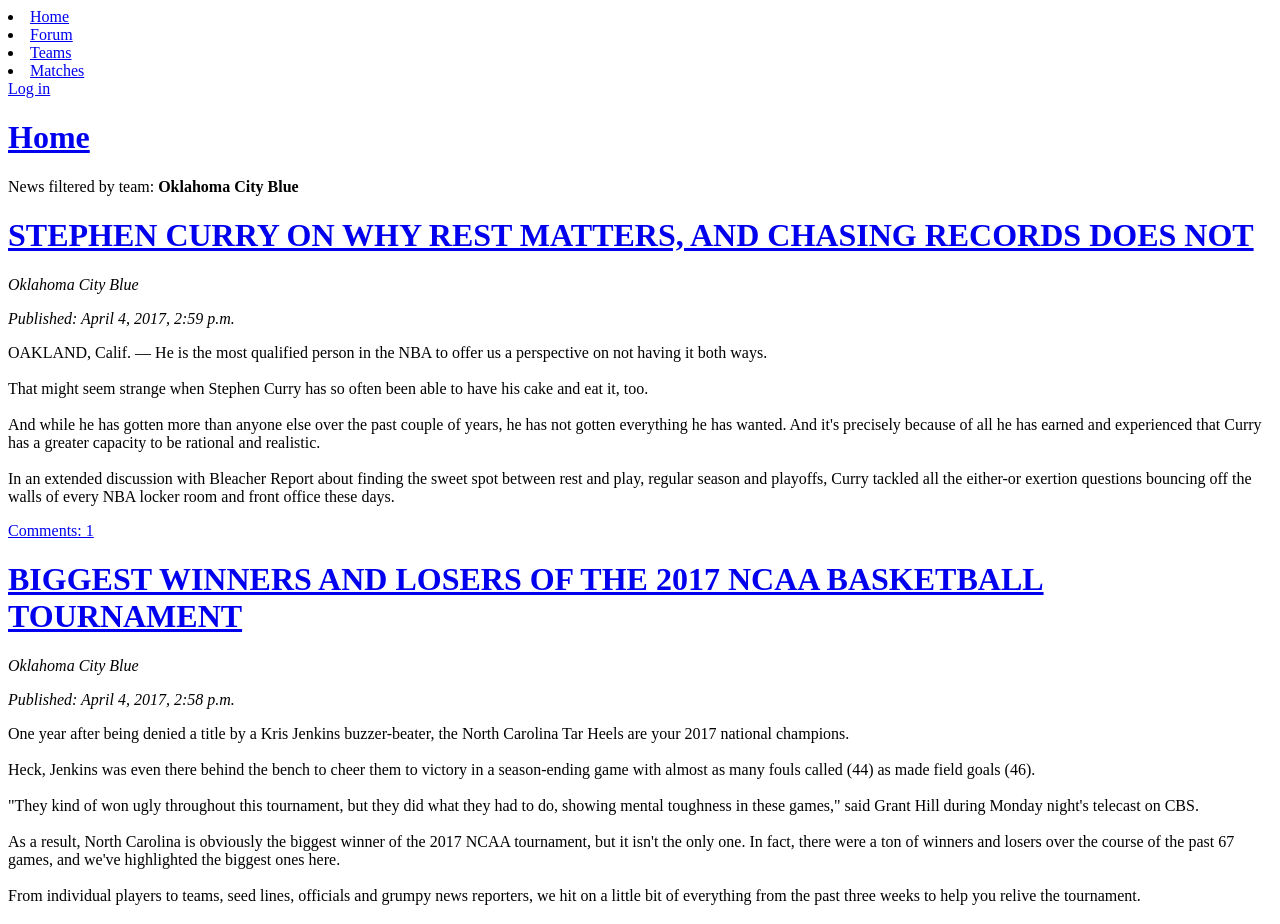
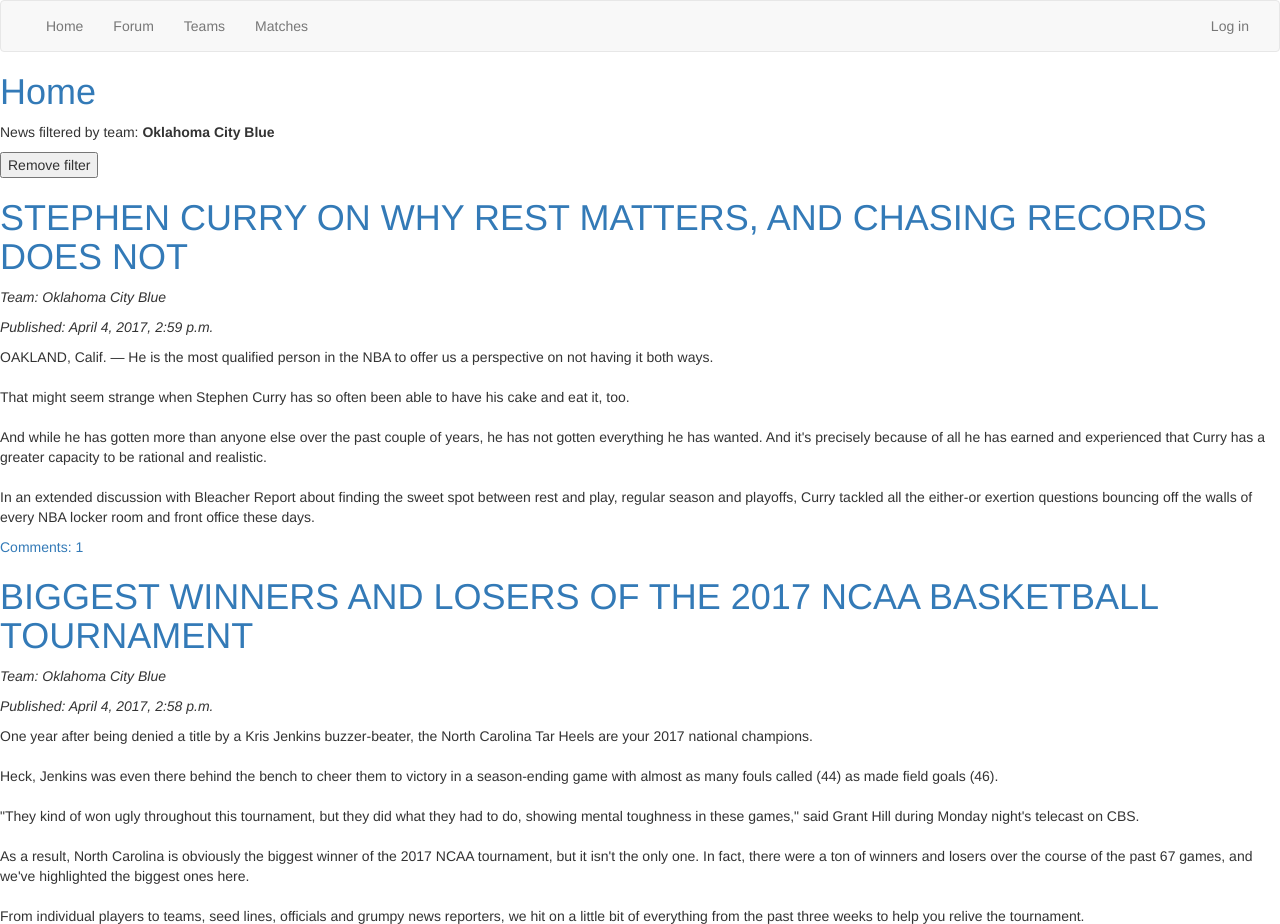
Before and after one commit to malukasrokas/sports-site, a Django app: page /post_list_filtered/1/ in a window 1280 px wide. Shown: the top 924 px of the page. Run offline with Django 3.2, Linux system fonts and the light colour scheme; data comes from the database, SQL or seed files in the repository; both versions use the stored data as it was after the commit; some libraries are stand-ins or nearby versions.

Commit message:
Added header

```diff
--- a/newsfeed/templates/header.html
+++ b/newsfeed/templates/header.html
@@ -1,17 +1,39 @@
 <!DOCTYPE html>
 <head>
   <title>News feed</title>
+  <link rel="stylesheet" href="https://maxcdn.bootstrapcdn.com/bootstrap/3.3.7/css/bootstrap.min.css"
+  integrity="sha384-BVYiiSIFeK1dGmJRAkycuHAHRg32OmUcww7on3RYdg4Va+PmSTsz/K68vbdEjh4u"
+  crossorigin="anonymous">
 </head>
-<navigation>
-  <div>
-    <li><a href="{% url 'post_list' %}">Home</a></li>
+
+<nav class="navbar navbar-default">
+    <div class="container-fluid">
+    <!-- Brand and toggle get grouped for better mobile display -->
+        <div class="navbar-header">
+            <button type="button" class="navbar-toggle collapsed" data-toggle="collapse" data-target="#bs-example-navbar-collapse-1" aria-expanded="false">
+            <span class="sr-only">Toggle navigation</span>
+            <span class="icon-bar"></span>
+            <span class="icon-bar"></span>
+            <span class="icon-bar"></span>
+            </button>
+        </div>
+
+        <!-- Collect the nav links, forms, and other content for toggling -->
+        <div class="collapse navbar-collapse" id="bs-example-navbar-collapse-1">
+        <ul class="nav navbar-nav">
+            <li><a href="{% url 'forum_list' %}">Home</a></li>
             <li><a href="{% url 'forum_list' %}">Forum</a></li>
             <li><a href="{% url 'teams' %}">Teams</a></li>
             <li><a href="{% url 'matches' %}">Matches</a></li>
+        </ul>
+
+        <ul class="nav navbar-nav navbar-right">
         {% if user.is_authenticated %}
-    <a href="{% url 'logout' %}">Log out</a>
+        <li><a href="{% url 'logout' %}">Log out</a></li>
         {% else %}
-    <a href="{% url 'login' %}">Log in</a>
+        <li><a href="{% url 'login' %}">Log in</a></li>
         {% endif %}
-  </div>
-</navigation>
+        </ul>
+        </div><!-- /.navbar-collapse -->
+    </div><!-- /.container-fluid -->
+</nav>
--- a/newsfeed/templates/newsfeed/post_list.html
+++ b/newsfeed/templates/newsfeed/post_list.html
@@ -45,15 +45,17 @@
     <div class="dropdown">
         <button onclick="myFunction()" class="dropbtn">Filter by</button>
         <div id="myDropdown" class="dropdown-content">
+            <a href="/">All</a>
             {% for team in teams %}
                 <a href="{% url 'post_list_filtered' pk=team.pk %}">{{ team.name }}</a>
             {% endfor %}
         </div>
     </div>
+
     {% for post in post_page %}
         <div>
             <h1><a href="{% url 'post_in_detail' pk=post.pk %}">{{ post.title }}</a></h1>
-            <i><p>{{ post.team.name }}</p></i>
+            <i><p>Team: {{ post.team.name }}</p></i>
             <p><i>Published: {{ post.created_date }}</i></p>
             <p>{{ post.text|linebreaksbr }}</p>
             <a href="{% url 'post_in_detail' pk=post.pk %}">Comments: {{ post.news_comments.count }}</a>
@@ -81,4 +83,5 @@
       }
     }
 </script>
+
 {% endblock %}
--- a/newsfeed/templates/newsfeed/post_list_filtered.html
+++ b/newsfeed/templates/newsfeed/post_list_filtered.html
@@ -1,11 +1,15 @@
 {% extends 'newsfeed/base.html' %}
 
 {% block content %}
-    <p>News filtered by team: <strong>{{ team.name }}</strong> </p>
+    <p>News filtered by team: <strong>{{ team.name }}</strong>
+        <form action="{% url 'post_list' %}">
+            <input type="submit" value="Remove filter" />
+        </form>
+    </p>
     {% for post in team_posts %}
         <div>
             <h1><a href="{% url 'post_in_detail' pk=post.pk %}">{{ post.title }}</a></h1>
-            <i><p>{{ post.team.name }}</p></i>
+            <i><p>Team: {{ post.team.name }}</p></i>
             <p><i>Published: {{ post.created_date }}</i></p>
             <p>{{ post.text|linebreaksbr }}</p>
             <a href="{% url 'post_in_detail' pk=post.pk %}">Comments: {{ post.news_comments.count }}</a>
```
Also changed, not shown: db.sqlite3, newsfeed/templates/base.html (line endings or trailing spaces). Lines whose indentation alone changed are shown as unchanged.
